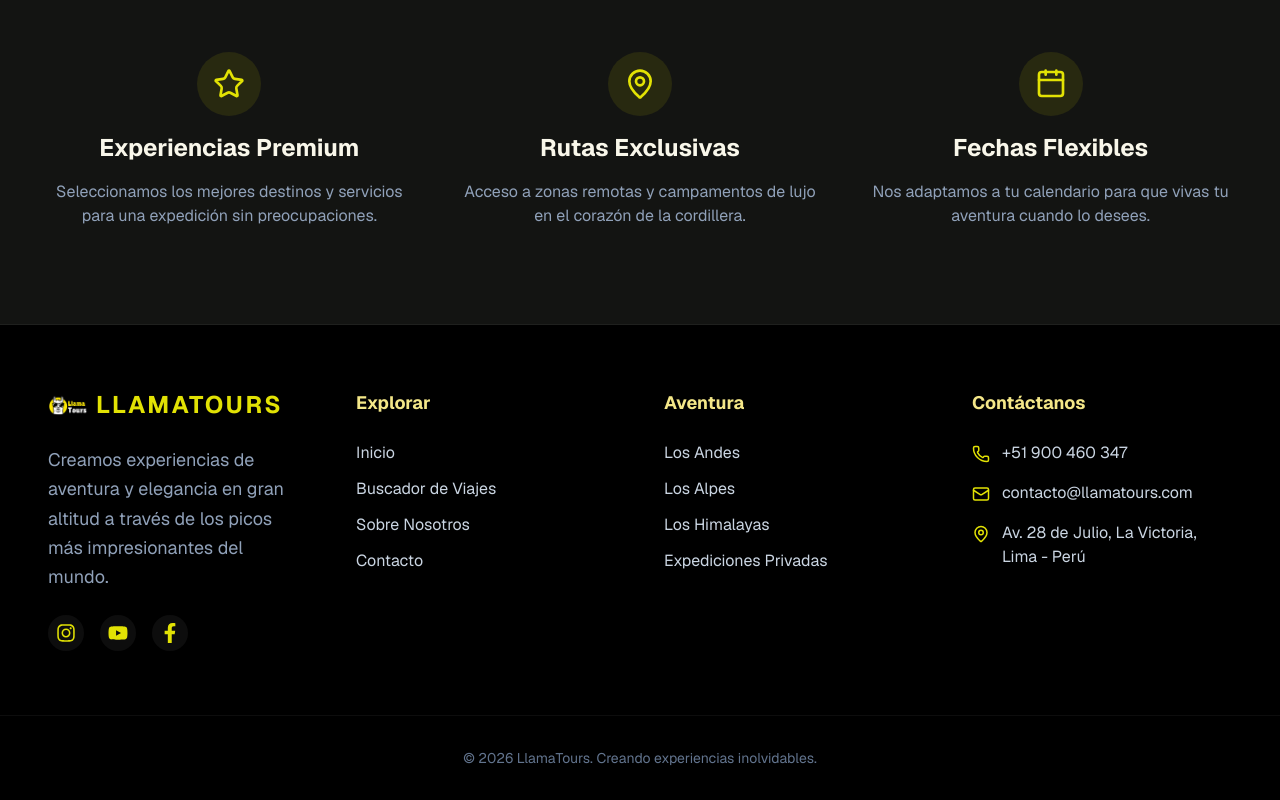
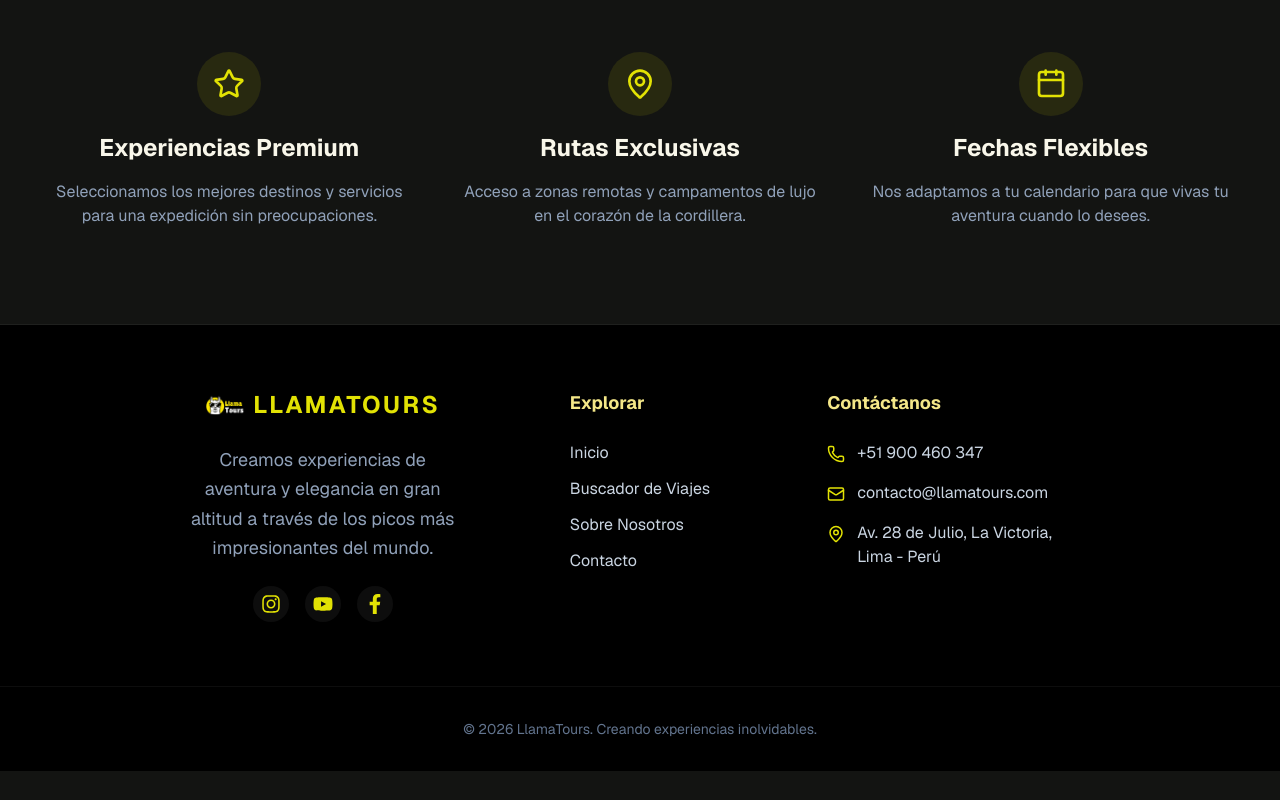
Before and after one commit to LeandroPacsiM/Herramientas-Seccion-Grupo-06, a Next.js app: page / in a window 1280 px wide. Shown: the part 845-1645 px from the top of the page. After the commit the page ends 1616 px from the top, so only its background shows below. Built offline with nearby package versions, Linux system fonts and the light colour scheme.

Commit message:
Reducción de código y centrado de Footer.tsx

```diff
--- a/src/components/layout/Footer.tsx
+++ b/src/components/layout/Footer.tsx
@@ -3,21 +3,24 @@ import Image from "next/image";
 import { Mail, Phone, MapPin } from "lucide-react";
 import { FaFacebookF, FaYoutube, FaInstagram } from "react-icons/fa";
 
-
 export default function Footer() {
   return (
     <footer className="bg-slate-950 dark:bg-black text-slate-300 w-full mt-auto">
-      <div className="max-w-[1600px] mx-auto px-4 sm:px-6 lg:px-12 py-16 grid grid-cols-1 md:grid-cols-2 lg:grid-cols-4 gap-12">
 
-        <div className="space-y-6">
-          <div className="text-brand font-bold uppercase tracking-widest text-2xl font-poppins flex items-center gap-2">
+      <div className="max-w-[1000px] mx-auto px-4 sm:px-6 lg:px-12 py-16 grid grid-cols-1 md:grid-cols-2 lg:grid-cols-3 gap-12 justify-items-center">
+
+        {/* Logo + descripción */}
+        <div className="space-y-6 text-center">
+          <div className="text-brand font-bold uppercase tracking-widest text-2xl font-poppins flex items-center justify-center gap-2">
             <Image src="/img/index/header/llama.png" alt="Logo" width={40} height={40} />
             <span>LlamaTours</span>
           </div>
+
           <p className="text-slate-400 font-inter text-lg leading-relaxed">
             Creamos experiencias de aventura y elegancia en gran altitud a través de los picos más impresionantes del mundo.
           </p>
-          <div className="flex space-x-4">
+
+          <div className="flex justify-center space-x-4">
             <Link href="#" className="p-2 bg-white/5 rounded-full hover:bg-brand/20 transition-colors text-brand">
               <FaInstagram size={20} />
             </Link>
@@ -30,8 +33,8 @@ export default function Footer() {
           </div>
         </div>
 
-        {/* links */}
-        <div className="space-y-6">
+        {/* Explorar */}
+        <div className="space-y-6 text-left max-w-[220px]">
           <h4 className="text-brand-soft font-poppins font-bold text-lg">Explorar</h4>
           <ul className="space-y-3">
             <li><Link href="/" className="hover:text-white transition-colors">Inicio</Link></li>
@@ -41,19 +44,8 @@ export default function Footer() {
           </ul>
         </div>
 
-        {/* categorioas */}
-        <div className="space-y-6">
-          <h4 className="text-brand-soft font-poppins font-bold text-lg">Aventura</h4>
-          <ul className="space-y-3">
-            <li><Link href="#" className="hover:text-white transition-colors">Los Andes</Link></li>
-            <li><Link href="#" className="hover:text-white transition-colors">Los Alpes</Link></li>
-            <li><Link href="#" className="hover:text-white transition-colors">Los Himalayas</Link></li>
-            <li><Link href="#" className="hover:text-white transition-colors">Expediciones Privadas</Link></li>
-          </ul>
-        </div>
-
-        {/* informacion de contacto */}
-        <div className="space-y-6">
+        {/* Contacto */}
+        <div className="space-y-6 text-left max-w-[260px]">
           <h4 className="text-brand-soft font-poppins font-bold text-lg">Contáctanos</h4>
           <ul className="space-y-4">
             <li className="flex items-start space-x-3">
@@ -70,13 +62,16 @@ export default function Footer() {
             </li>
           </ul>
         </div>
+
       </div>
 
+      {/* Copyright */}
       <div className="border-t border-white/5 py-8 px-4 sm:px-6 lg:px-12 max-w-[1600px] mx-auto flex justify-center items-center text-sm text-slate-500">
-  <p className="text-center">
-    © 2026 LlamaTours. Creando experiencias inolvidables.
-  </p>
-</div>
+        <p className="text-center">
+          © 2026 LlamaTours. Creando experiencias inolvidables.
+        </p>
+      </div>
+
     </footer>
   );
 }
```
